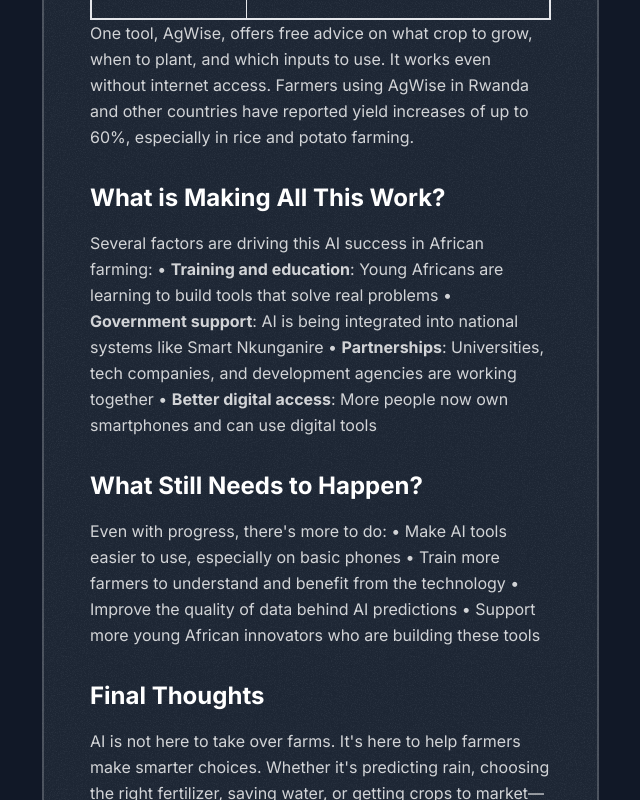
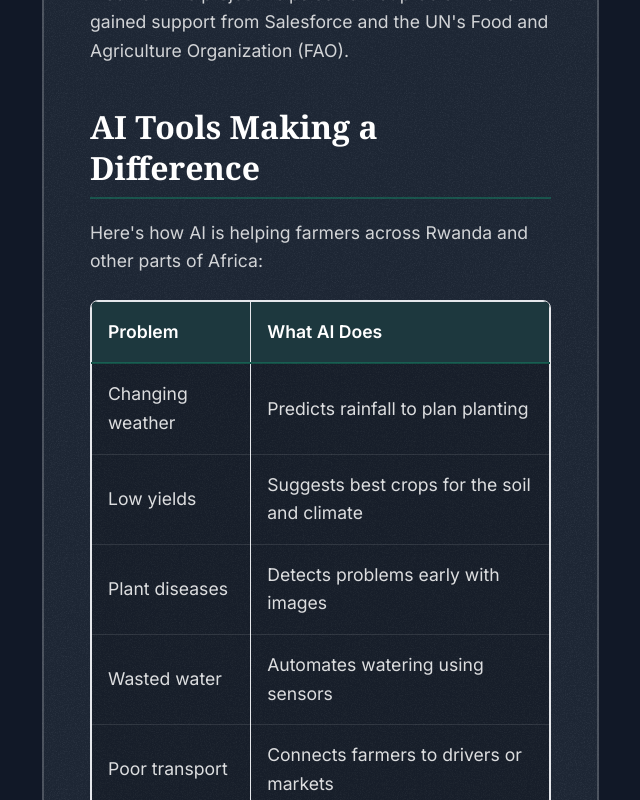
Before and after one commit to chrismazi/myportifolioweb, a Next.js app: page /blog/ai-powered-agricultural-solutions-africa in a window 1280 px wide. Shown: the part 3221-4021 px from the top of the page, without its empty margins (118-758 px from the left). Built offline with nearby package versions, Linux system fonts and the light colour scheme; a web font is replaced by a local one.

Commit message:
enhance blog typography and formatting for better readability

```diff
--- a/src/app/globals.css
+++ b/src/app/globals.css
@@ -117,6 +117,196 @@
   background-color: rgba(16, 185, 129, 0.6);
 }
 
+/* Enhanced Blog Content Typography */
+.blog-content {
+  color: rgba(255, 255, 255, 0.8);
+  line-height: 1.8;
+  font-size: 1.1rem;
+}
+
+/* Headings */
+.blog-content h1 {
+  font-size: 2.5rem;
+  font-weight: 700;
+  color: white;
+  margin-top: 2.5rem;
+  margin-bottom: 1.5rem;
+  line-height: 1.2;
+  font-family: 'Georgia', serif;
+}
+
+.blog-content h2 {
+  font-size: 2rem;
+  font-weight: 700;
+  color: white;
+  margin-top: 2.5rem;
+  margin-bottom: 1.25rem;
+  line-height: 1.3;
+  font-family: 'Georgia', serif;
+  border-bottom: 2px solid rgba(16, 185, 129, 0.3);
+  padding-bottom: 0.5rem;
+}
+
+.blog-content h3 {
+  font-size: 1.5rem;
+  font-weight: 600;
+  color: #10b981;
+  margin-top: 2rem;
+  margin-bottom: 1rem;
+  line-height: 1.4;
+  font-family: 'Georgia', serif;
+}
+
+.blog-content h4 {
+  font-size: 1.25rem;
+  font-weight: 600;
+  color: white;
+  margin-top: 1.75rem;
+  margin-bottom: 0.75rem;
+  line-height: 1.4;
+}
+
+/* Paragraphs */
+.blog-content p {
+  margin-bottom: 1.5rem;
+  color: rgba(255, 255, 255, 0.85);
+  line-height: 1.8;
+  font-size: 1.1rem;
+}
+
+/* Lists */
+.blog-content ul, .blog-content ol {
+  margin-bottom: 1.5rem;
+  padding-left: 1.5rem;
+}
+
+.blog-content li {
+  margin-bottom: 0.75rem;
+  color: rgba(255, 255, 255, 0.85);
+  line-height: 1.7;
+}
+
+.blog-content ul li {
+  list-style-type: disc;
+  color: rgba(255, 255, 255, 0.85);
+}
+
+.blog-content ol li {
+  list-style-type: decimal;
+  color: rgba(255, 255, 255, 0.85);
+}
+
+/* Code blocks */
+.blog-content pre {
+  background: rgba(0, 0, 0, 0.4);
+  border: 1px solid rgba(16, 185, 129, 0.2);
+  border-radius: 8px;
+  padding: 1.5rem;
+  margin: 1.5rem 0;
+  font-family: 'Monaco', 'Menlo', 'Ubuntu Mono', monospace;
+  font-size: 0.9rem;
+  line-height: 1.6;
+  color: #e5e7eb;
+  overflow-x: auto;
+}
+
+.blog-content code {
+  background: rgba(16, 185, 129, 0.1);
+  color: #10b981;
+  padding: 0.2rem 0.4rem;
+  border-radius: 4px;
+  font-family: 'Monaco', 'Menlo', 'Ubuntu Mono', monospace;
+  font-size: 0.9em;
+  border: 1px solid rgba(16, 185, 129, 0.2);
+}
+
+.blog-content pre code {
+  background: transparent;
+  color: inherit;
+  padding: 0;
+  border: none;
+  font-size: inherit;
+}
+
+/* Tables */
+.blog-content table {
+  width: 100%;
+  border-collapse: collapse;
+  margin: 1.5rem 0;
+  background: rgba(0, 0, 0, 0.2);
+  border-radius: 8px;
+  overflow: hidden;
+}
+
+.blog-content th {
+  background: rgba(16, 185, 129, 0.1);
+  color: white;
+  font-weight: 600;
+  padding: 1rem;
+  text-align: left;
+  border-bottom: 2px solid rgba(16, 185, 129, 0.3);
+}
+
+.blog-content td {
+  padding: 1rem;
+  border-bottom: 1px solid rgba(255, 255, 255, 0.1);
+  color: rgba(255, 255, 255, 0.85);
+}
+
+.blog-content tr:hover {
+  background: rgba(16, 185, 129, 0.05);
+}
+
+/* Blockquotes */
+.blog-content blockquote {
+  border-left: 4px solid #10b981;
+  padding-left: 1.5rem;
+  margin: 1.5rem 0;
+  font-style: italic;
+  color: rgba(255, 255, 255, 0.8);
+  background: rgba(16, 185, 129, 0.05);
+  padding: 1rem 1.5rem;
+  border-radius: 0 8px 8px 0;
+}
+
+/* Links */
+.blog-content a {
+  color: #10b981;
+  text-decoration: none;
+  border-bottom: 1px solid transparent;
+  transition: all 0.2s ease;
+}
+
+.blog-content a:hover {
+  color: #34d399;
+  border-bottom-color: #34d399;
+}
+
+/* Strong and Bold */
+.blog-content strong, .blog-content b {
+  color: white;
+  font-weight: 600;
+}
+
+/* Emphasis */
+.blog-content em {
+  color: rgba(255, 255, 255, 0.9);
+  font-style: italic;
+}
+
+/* Div containers */
+.blog-content div {
+  margin-bottom: 1rem;
+}
+
+/* Horizontal rules */
+.blog-content hr {
+  border: none;
+  height: 2px;
+  background: linear-gradient(90deg, transparent, rgba(16, 185, 129, 0.3), transparent);
+  margin: 2rem 0;
+}
+
 /* Animation utilities for notifications */
 @keyframes slide-in-from-top {
   from {
--- a/src/sections/BlogPost.tsx
+++ b/src/sections/BlogPost.tsx
@@ -65,12 +65,10 @@ export const BlogPostContent = ({ post }: BlogPostProps) => {
             <Card className="p-8 md:p-12">
               {/* Add horizontal scroll container for content */}
               <div className="blog-content">
-                <div className="min-w-full prose prose-invert prose-lg max-w-none">
-                  <div
-                    className="text-white/80 leading-relaxed"
-                    dangerouslySetInnerHTML={{ __html: post.content }}
-                  />
-                </div>
+                <div
+                  className="text-white/80 leading-relaxed"
+                  dangerouslySetInnerHTML={{ __html: post.content }}
+                />
               </div>
             </Card>
           </div>
```
